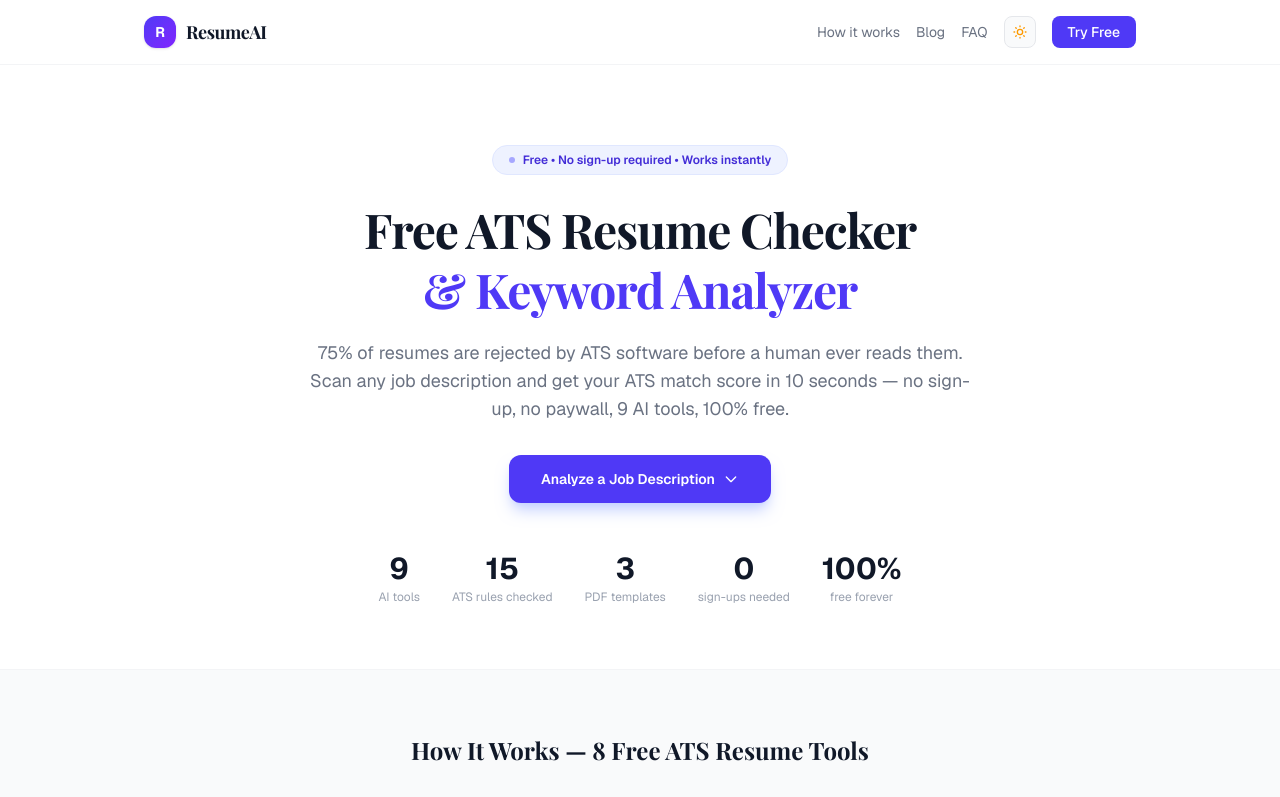
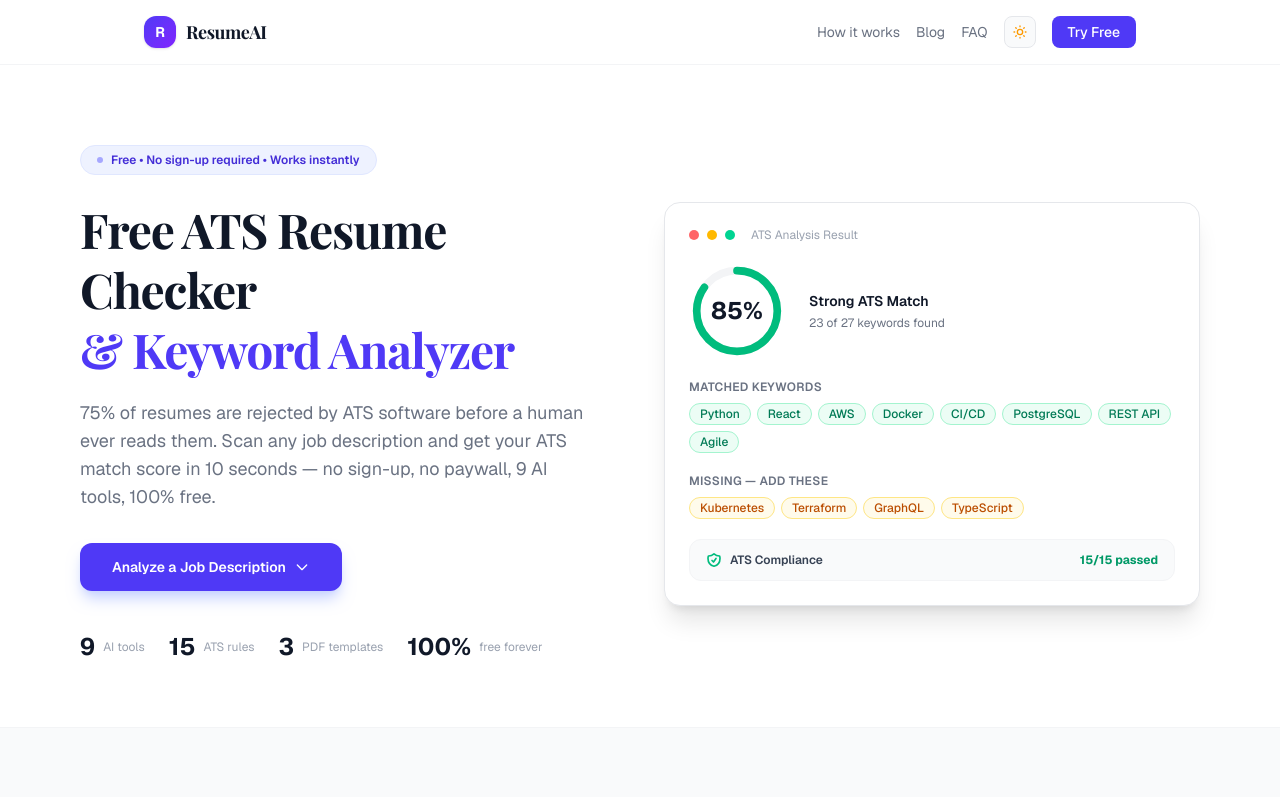
Before and after one commit to LNB-Aveva/unified-resume-builder, a Next.js app in the folder frontend/: page / in a window 1280 px wide. Shown: the top 797 px of the page. Built offline with nearby package versions, Linux system fonts and the light colour scheme; no server answers.

Commit message:
split hero into 2-col layout with ATS score preview, upgrade job tracker empty state

```diff
--- a/frontend/src/app/components/JobTracker.tsx
+++ b/frontend/src/app/components/JobTracker.tsx
@@ -357,21 +357,45 @@ export default function JobTracker() {
         </div>
       )}
 
-      {/* ── Empty state ── */}
+      {/* ── Empty state — skeleton preview ── */}
       {filtered.length === 0 && (
-        <div className="rounded-2xl border border-dashed border-gray-200 dark:border-gray-700 py-14 text-center">
+        <div className="rounded-2xl border border-dashed border-gray-200 dark:border-gray-700 p-6 space-y-4">
+          <div className="text-center mb-2">
             <div className="mx-auto mb-3 h-10 w-10 rounded-xl bg-gray-100 dark:bg-gray-800 flex items-center justify-center">
               <svg className="h-5 w-5 text-gray-400 dark:text-gray-500" fill="none" viewBox="0 0 24 24" stroke="currentColor" strokeWidth={1.5}>
                 <path strokeLinecap="round" strokeLinejoin="round" d="M20 13V6a2 2 0 00-2-2H6a2 2 0 00-2 2v7m16 0v5a2 2 0 01-2 2H6a2 2 0 01-2-2v-5m16 0h-2.586a1 1 0 00-.707.293l-2.414 2.414a1 1 0 01-.707.293h-3.172a1 1 0 01-.707-.293l-2.414-2.414A1 1 0 006.586 13H4" />
               </svg>
             </div>
             <p className="text-sm font-medium text-gray-500 dark:text-gray-400">
-            {filterStatus === "All" ? "No jobs saved yet." : `No jobs with status "${filterStatus}".`}
+              {filterStatus === "All" ? "No jobs saved yet" : `No jobs with status "${filterStatus}"`}
             </p>
             {filterStatus === "All" && (
               <p className="mt-1 text-xs text-gray-400 dark:text-gray-500">
-              Click &ldquo;Save a Job&rdquo; to start tracking your applications.
+                Click &ldquo;Save a Job&rdquo; above — your dashboard will look like this:
               </p>
+            )}
+          </div>
+
+          {/* Skeleton job cards */}
+          {filterStatus === "All" && (
+            <div className="space-y-3 opacity-40 pointer-events-none select-none" aria-hidden="true">
+              {[
+                { title: "Senior Software Engineer", company: "Acme Corp", status: "Applied", color: "bg-blue-500" },
+                { title: "Full Stack Developer", company: "TechStart Inc", status: "Interview", color: "bg-amber-500" },
+                { title: "Backend Engineer", company: "CloudScale", status: "Saved", color: "bg-gray-400" },
+              ].map((mock) => (
+                <div key={mock.title} className="rounded-xl border border-gray-200 dark:border-gray-700 bg-white dark:bg-gray-800 p-4 flex items-center gap-4">
+                  <div className="h-10 w-10 rounded-lg bg-indigo-50 dark:bg-indigo-950 flex items-center justify-center shrink-0">
+                    <span className="text-sm font-bold text-indigo-600 dark:text-indigo-400">{mock.company[0]}</span>
+                  </div>
+                  <div className="flex-1 min-w-0">
+                    <p className="text-sm font-semibold text-gray-900 dark:text-white truncate">{mock.title}</p>
+                    <p className="text-xs text-gray-500 dark:text-gray-400">{mock.company}</p>
+                  </div>
+                  <span className={`${mock.color} rounded-full px-2.5 py-0.5 text-xs font-semibold text-white`}>{mock.status}</span>
+                </div>
+              ))}
+            </div>
           )}
         </div>
       )}
--- a/frontend/src/app/page.tsx
+++ b/frontend/src/app/page.tsx
@@ -159,7 +159,10 @@ export default function Home() {
           <div className="absolute top-[100px] left-[-100px] w-[400px] h-[400px] rounded-full bg-violet-100/30 dark:bg-violet-900/15 blur-3xl" />
           <div className="absolute top-[50px] right-[-100px] w-[350px] h-[350px] rounded-full bg-blue-100/30 dark:bg-blue-900/15 blur-3xl" />
         </div>
-      <div className="mx-auto max-w-5xl px-4 pt-20 pb-16 text-center">
+      <div className="mx-auto max-w-6xl px-4 pt-20 pb-16">
+        <div className="grid md:grid-cols-2 gap-12 items-center">
+          {/* Left — Copy + CTA */}
+          <div>
             <div className="inline-flex items-center gap-2 rounded-full bg-indigo-50 dark:bg-indigo-950 border border-indigo-100 dark:border-indigo-800 px-4 py-1.5 text-xs font-semibold text-indigo-700 dark:text-indigo-300 mb-6">
               <span className="h-1.5 w-1.5 rounded-full bg-indigo-500 animate-pulse" />
               Free • No sign-up required • Works instantly
@@ -171,7 +174,7 @@ export default function Home() {
               <span className="text-indigo-600 dark:text-indigo-400">& Keyword Analyzer</span>
             </h1>
 
-        <p className="text-lg text-gray-500 dark:text-gray-400 max-w-2xl mx-auto mb-8">
+            <p className="text-lg text-gray-500 dark:text-gray-400 mb-8 max-w-lg">
               75% of resumes are rejected by ATS software before a human ever reads
               them. Scan any job description and get your ATS match score in
               10 seconds — no sign-up, no paywall, 9 AI tools, 100% free.
@@ -187,20 +190,83 @@ export default function Home() {
               </svg>
             </a>
 
-        {/* Stat strip — trust signals at a glance */}
-        <div className="flex flex-wrap justify-center gap-x-8 gap-y-4 mt-12">
+            {/* Stat strip */}
+            <div className="flex flex-wrap gap-x-6 gap-y-3 mt-10">
               {[
                 { n: "9", label: "AI tools" },
-            { n: "15", label: "ATS rules checked" },
+                { n: "15", label: "ATS rules" },
                 { n: "3", label: "PDF templates" },
-            { n: "0", label: "sign-ups needed" },
                 { n: "100%", label: "free forever" },
               ].map(({ n, label }) => (
-            <div key={label} className="flex flex-col items-center gap-0.5 group">
-              <span className="text-3xl font-bold text-gray-900 dark:text-white group-hover:text-indigo-600 dark:group-hover:text-indigo-400 transition-colors duration-200">{n}</span>
+                <div key={label} className="flex items-center gap-2 group">
+                  <span className="text-2xl font-bold text-gray-900 dark:text-white group-hover:text-indigo-600 dark:group-hover:text-indigo-400 transition-colors duration-200">{n}</span>
                   <span className="text-xs text-gray-400 dark:text-gray-500">{label}</span>
                 </div>
               ))}
+            </div>
+          </div>
+
+          {/* Right — Visual ATS score preview mock */}
+          <div className="relative">
+            <div className="rounded-2xl border border-gray-200 dark:border-gray-700 bg-white dark:bg-gray-800 shadow-xl dark:shadow-2xl p-6 space-y-5">
+              {/* Mock header */}
+              <div className="flex items-center gap-2">
+                <div className="h-2.5 w-2.5 rounded-full bg-red-400" />
+                <div className="h-2.5 w-2.5 rounded-full bg-amber-400" />
+                <div className="h-2.5 w-2.5 rounded-full bg-emerald-400" />
+                <span className="ml-2 text-xs text-gray-400 dark:text-gray-500">ATS Analysis Result</span>
+              </div>
+
+              {/* Score circle */}
+              <div className="flex items-center gap-6">
+                <div className="relative h-24 w-24 shrink-0">
+                  <svg className="h-24 w-24 -rotate-90" viewBox="0 0 100 100">
+                    <circle cx="50" cy="50" r="42" fill="none" stroke="currentColor" strokeWidth="8" className="text-gray-100 dark:text-gray-700" />
+                    <circle cx="50" cy="50" r="42" fill="none" stroke="currentColor" strokeWidth="8" strokeDasharray="264" strokeDashoffset="40" strokeLinecap="round" className="text-emerald-500" />
+                  </svg>
+                  <div className="absolute inset-0 flex items-center justify-center">
+                    <span className="text-2xl font-bold text-gray-900 dark:text-white">85%</span>
+                  </div>
+                </div>
+                <div>
+                  <p className="text-sm font-semibold text-gray-900 dark:text-white">Strong ATS Match</p>
+                  <p className="text-xs text-gray-500 dark:text-gray-400 mt-1">23 of 27 keywords found</p>
+                </div>
+              </div>
+
+              {/* Mock keyword badges */}
+              <div>
+                <p className="text-xs font-semibold text-gray-500 dark:text-gray-400 uppercase tracking-wide mb-2">Matched Keywords</p>
+                <div className="flex flex-wrap gap-1.5">
+                  {["Python", "React", "AWS", "Docker", "CI/CD", "PostgreSQL", "REST API", "Agile"].map((kw) => (
+                    <span key={kw} className="rounded-full bg-emerald-50 dark:bg-emerald-950 border border-emerald-200 dark:border-emerald-800 px-2.5 py-0.5 text-xs font-medium text-emerald-700 dark:text-emerald-300">{kw}</span>
+                  ))}
+                </div>
+              </div>
+
+              {/* Mock missing keywords */}
+              <div>
+                <p className="text-xs font-semibold text-gray-500 dark:text-gray-400 uppercase tracking-wide mb-2">Missing — Add These</p>
+                <div className="flex flex-wrap gap-1.5">
+                  {["Kubernetes", "Terraform", "GraphQL", "TypeScript"].map((kw) => (
+                    <span key={kw} className="rounded-full bg-amber-50 dark:bg-amber-950 border border-amber-200 dark:border-amber-800 px-2.5 py-0.5 text-xs font-medium text-amber-700 dark:text-amber-300">{kw}</span>
+                  ))}
+                </div>
+              </div>
+
+              {/* ATS compliance bar */}
+              <div className="flex items-center justify-between rounded-xl bg-gray-50 dark:bg-gray-900 border border-gray-100 dark:border-gray-700 px-4 py-3">
+                <div className="flex items-center gap-2">
+                  <svg className="h-4 w-4 text-emerald-500" fill="none" viewBox="0 0 24 24" stroke="currentColor" strokeWidth={2.5}><path strokeLinecap="round" strokeLinejoin="round" d="M9 12.75 11.25 15 15 9.75m-3-7.036A11.959 11.959 0 0 1 3.598 6 11.99 11.99 0 0 0 3 9.749c0 5.592 3.824 10.29 9 11.623 5.176-1.332 9-6.03 9-11.622 0-1.31-.21-2.571-.598-3.751h-.152c-3.196 0-6.1-1.248-8.25-3.285Z" /></svg>
+                  <span className="text-xs font-semibold text-gray-700 dark:text-gray-200">ATS Compliance</span>
+                </div>
+                <span className="text-xs font-bold text-emerald-600 dark:text-emerald-400">15/15 passed</span>
+              </div>
+            </div>
+
+            {/* Decorative glow behind the card */}
+            <div className="absolute -inset-4 -z-10 rounded-3xl bg-gradient-to-br from-indigo-100 via-violet-50 to-blue-100 dark:from-indigo-950 dark:via-violet-950 dark:to-blue-950 opacity-60 blur-xl" />
+          </div>
         </div>
       </div>
       </section>
```
Also changed, not shown: 1 other file (tests, documents, lock files or other folders). Lines whose indentation alone changed are shown as unchanged.
